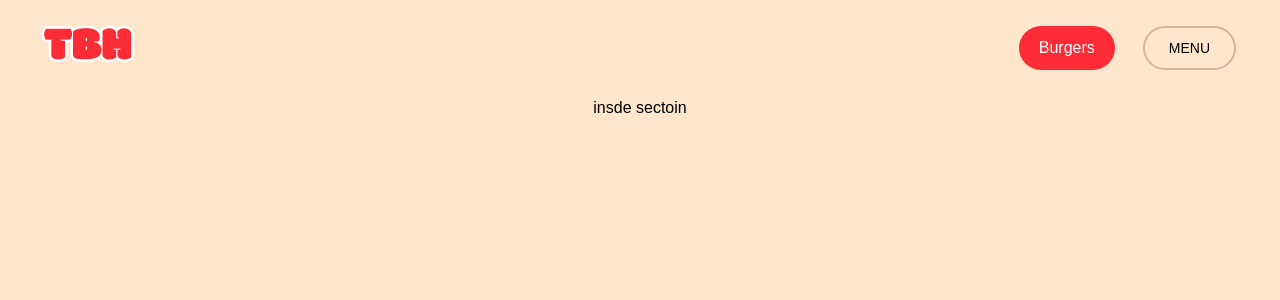
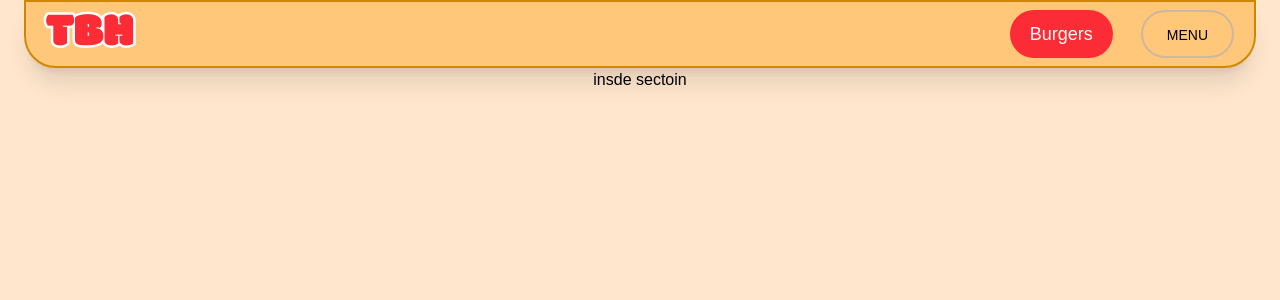
Before and after one commit to Yvuraj001/TBH, a React (Vite) app: page / in a window 1280 px wide. Shown: the top 300 px of the page. Built offline with nearby package versions, Linux system fonts and the light colour scheme.

Commit message:
finished navbar

```diff
--- a/src/components/Navbar.jsx
+++ b/src/components/Navbar.jsx
@@ -1,22 +1,21 @@
-import React from "react";
-
 const Navbar = () => {
   return (
-    <nav className="flex justify-between px-5 py-2 mx-6 my-4 sticky top-2 z-4  ">
-      <div className="font-modak text-red-500 text-5xl [-webkit-text-stroke:5px_white] [paint-order:stroke]">
+    <nav className="navbar flex justify-between px-5 py-2 mx-6  sticky top-0 backdrop-blur-[3px] border-2 border-yellow-600 bg-[#ffa31f78] rounded-b-4xl items-center shadow-xl ">
+      <a
+        href="/"
+        className="font-modak text-red-500 text-3xl md:text-5xl [-webkit-text-stroke:5px_white] [paint-order:stroke] cursor-pointer"
+      >
         TBH
-      </div>
-      <ul className="flex-center gap-7 text-white">
+      </a>
+      <ul className="flex-center sm:gap-7 gap-3 text-white">
         <li>
           <a href="#burger">
-            <button className="bg-red-500 text-white px-5 py-2.5 rounded-3xl cursor-pointer    hover:bg-black transition-all ease-in duration-150 hover:transform hover:scale-[1.09]">
-              Burgers
-            </button>
+            <button className="burger-btn">Burgers</button>
           </a>
         </li>
         <li>
-          <a href="#hero">
-            <button className="bg-transparent text-black px-6 py-2 rounded-3xl cursor-pointer border-2 border-[#ceb79c] hover:border-[#000000] transition-all ease-in duration-150 hover:transform hover:scale-[1.09]">
+          <a href="#menu">
+            <button className="menu-btn">
               <span className="text-sm">MENU</span>
             </button>
           </a>
```
